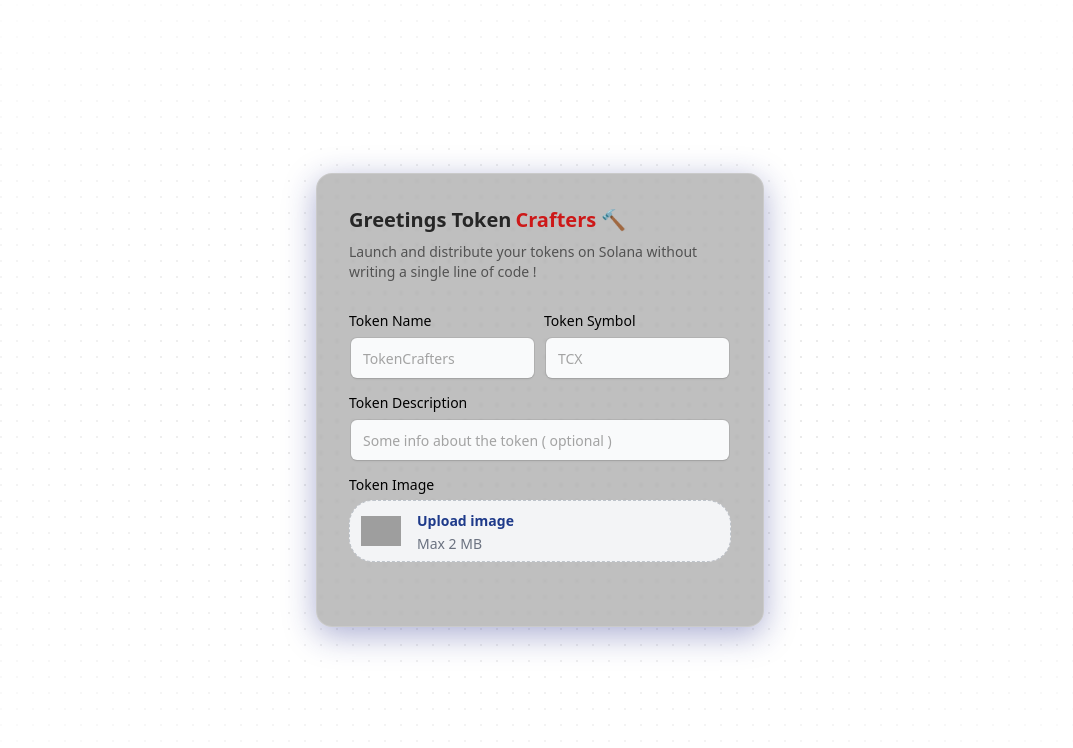
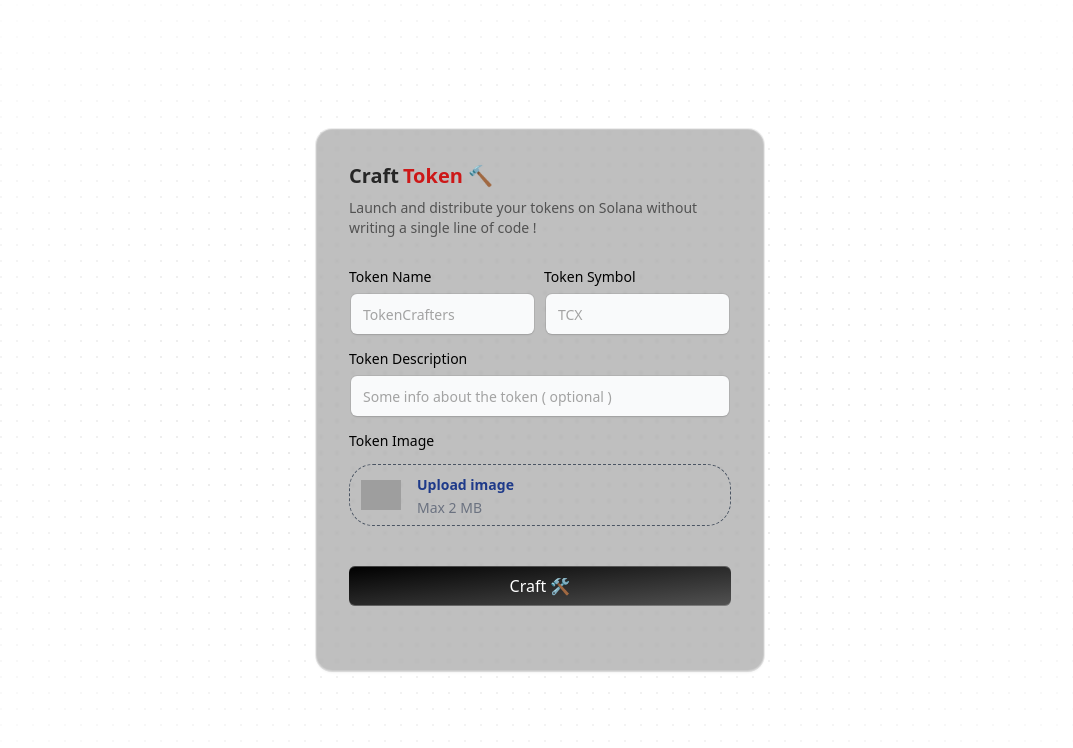
Before and after one commit to FuryACE007/token-crafter, a Next.js app: page / in a window 1280 px wide. Shown: the top 748 px of the page, without its empty margins (100-1173 px from the left). Built offline with nearby package versions, Linux system fonts and the light colour scheme; grey boxes are pictures that could not be loaded.

Commit message:
added toasts

```diff
--- a/package.json
+++ b/package.json
@@ -17,6 +17,7 @@
     "next": "14.2.3",
     "react": "^18",
     "react-dom": "^18",
+    "react-hot-toast": "^2.4.1",
     "tailwind-merge": "^2.3.0"
   },
   "devDependencies": {
--- a/src/components/form/FileUpload.tsx
+++ b/src/components/form/FileUpload.tsx
@@ -6,7 +6,7 @@ const FileUpload = () => {
       <label
         title="Click to upload"
         htmlFor="button2"
-        className="cursor-pointer flex items-center gap-4 px-3 py-2 before:border-gray-400/60 hover:before:border-gray-300 group before:bg-gray-100 before:absolute before:inset-0 before:rounded-3xl before:border before:border-dashed before:transition-transform before:duration-300 hover:before:scale-105 active:duration-75 active:before:scale-95"
+        className="cursor-pointer flex items-center gap-4 px-3 py-2 before:border-gray-600 group before:bg-transparent  before:absolute before:inset-0 before:rounded-3xl before:border before:border-dashed before:transition-transform before:duration-300 hover:before:scale-105 active:duration-75 active:before:scale-95"
       >
         <div className=" w-max relative">
           <img
@@ -18,7 +18,7 @@ const FileUpload = () => {
           />
         </div>
         <div className="relative">
-          <span className="` text-sm font-semibold relative text-blue-900 group-hover:text-blue-500">
+          <span className="text-sm font-semibold relative text-blue-900 group-hover:text-blue-500">
             Upload image
           </span>
           <span className="mt-0.5 block text-sm text-gray-500">Max 2 MB</span>
--- a/src/components/form/Form.tsx
+++ b/src/components/form/Form.tsx
@@ -1,5 +1,6 @@
 import { cn } from "@/utils/cn";
 import React from "react";
+import toast, { Toaster } from "react-hot-toast";
 import { Label } from "../ui/label";
 import { Input } from "../ui/input";
 import FileUpload from "./FileUpload";
@@ -7,14 +8,17 @@ import FileUpload from "./FileUpload";
 const Form = () => {
   const createTokenHandler = (e: React.FormEvent<HTMLFormElement>) => {
     e.preventDefault();
+    toast.success("Token Created!", {
+      icon: "🚀🚀",
+      position: "top-center",
+    });
   };
 
   return (
     <div className=" glass-form max-w-md w-full mx-auto rounded-none md:rounded-2xl p-4 md:p-8 shadow-input bg-white dark:bg-black">
       <h2 className="font-bold text-xl text-neutral-800 dark:text-neutral-200">
-        Greetings{" "}
         <span className=" text-xl font-extrabold">
-          Token<span className=" text-[#CD1818] mx-1">Crafters 🔨</span>
+          Craft<span className=" text-[#CD1818] mx-1">Token 🔨</span>
         </span>
       </h2>
       <p className="text-neutral-600 text-sm max-w-sm mt-2 dark:text-neutral-300">
@@ -47,12 +51,31 @@ const Form = () => {
         </LabelInputContainer>
         <div className="flex flex-col md:flex-row space-y-2 md:space-y-0 md:space-x-2 my-4">
           <LabelInputContainer>
-            <Label htmlFor="tokenImage">Token Image</Label>
+            <Label className="mb-2" htmlFor="tokenImage">
+              Token Image
+            </Label>
             <FileUpload />
           </LabelInputContainer>
         </div>
+
+        <button
+          className="mt-10 bg-gradient-to-br relative group/btn from-black dark:from-zinc-900 dark:to-zinc-900 to-neutral-600 block dark:bg-zinc-800 w-full text-white rounded-md h-10 font-medium shadow-[0px_1px_0px_0px_#ffffff40_inset,0px_-1px_0px_0px_#ffffff40_inset] dark:shadow-[0px_1px_0px_0px_var(--zinc-800)_inset,0px_-1px_0px_0px_var(--zinc-800)_inset]"
+          type="submit"
+        >
+          Craft 🛠️
+          <BottomGradient />
+        </button>
       </form>
     </div>
+  );
+};
+
+const BottomGradient = () => {
+  return (
+    <>
+      <span className="group-hover/btn:opacity-100 block transition duration-500 opacity-0 absolute h-px w-full -bottom-px inset-x-0 bg-gradient-to-r from-transparent via-cyan-500 to-transparent" />
+      <span className="group-hover/btn:opacity-100 blur-sm block transition duration-500 opacity-0 absolute h-px w-1/2 mx-auto -bottom-px inset-x-10 bg-gradient-to-r from-transparent via-indigo-500 to-transparent" />
+    </>
   );
 };
 
--- a/src/pages/index.tsx
+++ b/src/pages/index.tsx
@@ -1,5 +1,6 @@
 import Form from "@/components/form/Form";
 import Head from "next/head";
+import { Toaster } from "react-hot-toast";
 
 export default function Home() {
   return (
@@ -13,6 +14,7 @@ export default function Home() {
       <main className="h-[50rem] w-full dark:bg-black bg-white  dark:bg-dot-white/[0.2] bg-dot-black/[0.2] relative flex items-center justify-center">
         <div className="absolute pointer-events-none inset-0 flex items-center justify-center dark:bg-black bg-white [mask-image:radial-gradient(ellipse_at_center,transparent_20%,black)]"></div>
         <Form />
+        <Toaster />
       </main>
     </>
   );
--- a/src/styles/globals.css
+++ b/src/styles/globals.css
@@ -4,7 +4,7 @@
 
 .glass-form {
   background: rgba(0, 0, 0, 0.25);
-  box-shadow: 0 8px 32px 0 rgba(31, 38, 135, 0.37);
+  /* box-shadow: 0 8px 32px 0 rgba(31, 38, 135, 0.37); */
   backdrop-filter: blur(1.5px);
   -webkit-backdrop-filter: blur(1.5px);
   border-radius: 10px;
```
Also changed, not shown: src/utils/token-operations.ts (added), 1 other file (tests, documents, lock files or other folders).
